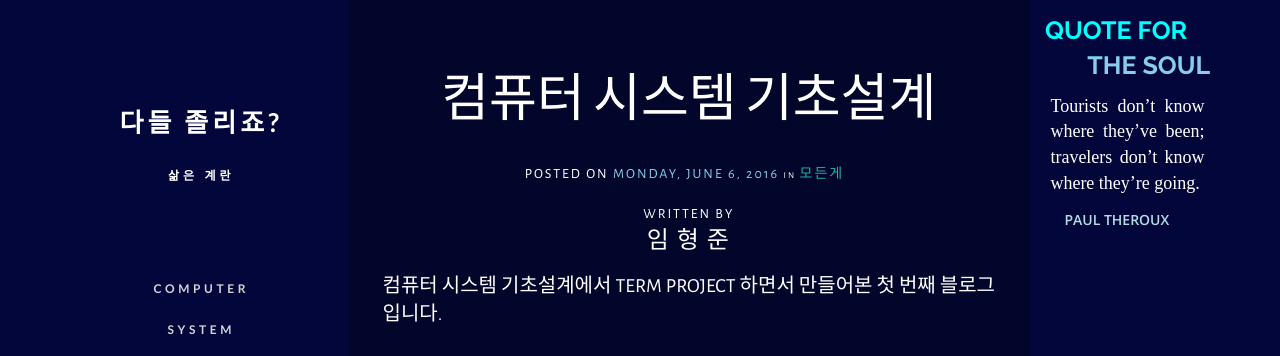
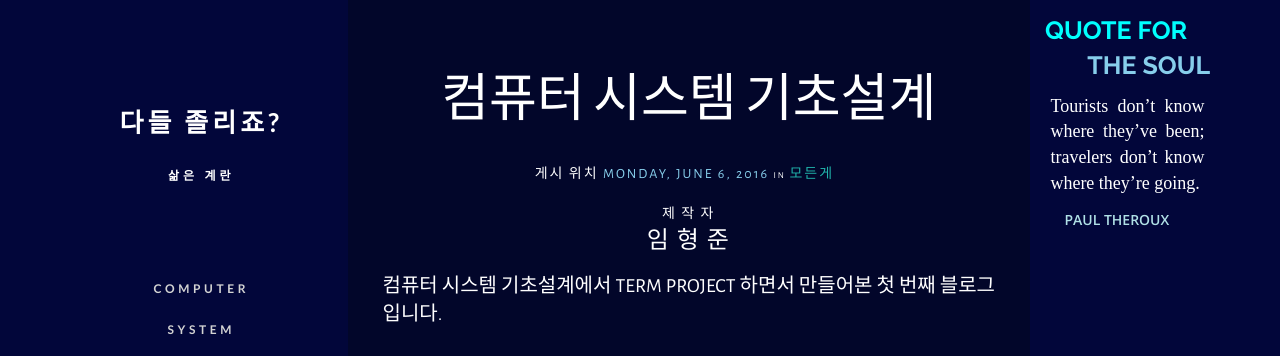
Before and after one commit to strawberryjamsea/trust1303.github.io-1, a Jekyll site: the page built from _posts/2016-06-07-CSA.markdown, in a window 1280 px wide. Shown: the top 356 px of the page. Built offline with Jekyll 4.4.1, drawn with Linux system fonts in a browser that asks for light colours; nearby versions of some CDN libraries.

Commit message:
Update post.html

```diff
--- a/_layouts/post.html
+++ b/_layouts/post.html
@@ -6,7 +6,7 @@ layout: default
   <header class="post-header">
     <h1 class="main-title" itemprop="name headline">{{ page.title }}</h1>
     <div class="posted post-box">
-      POSTED ON
+      게시 위치
       <span class="date-post">
 
         {{ page.date | date: "%A, %B %-d, %Y" }}
@@ -22,7 +22,7 @@ layout: default
       {% if page.author %}
       <br> <br>
       <div class="written-by">
-        WRITTEN BY
+        제 작 자
       </div>
       <div class="author-name">
         {{page.author}}
```
